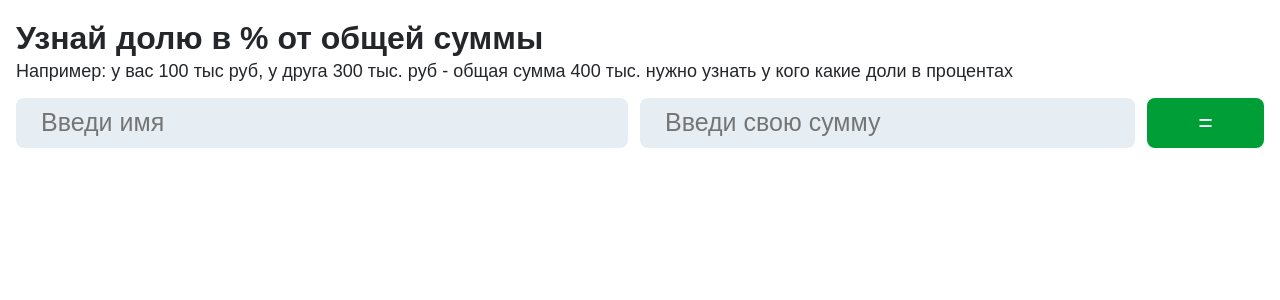
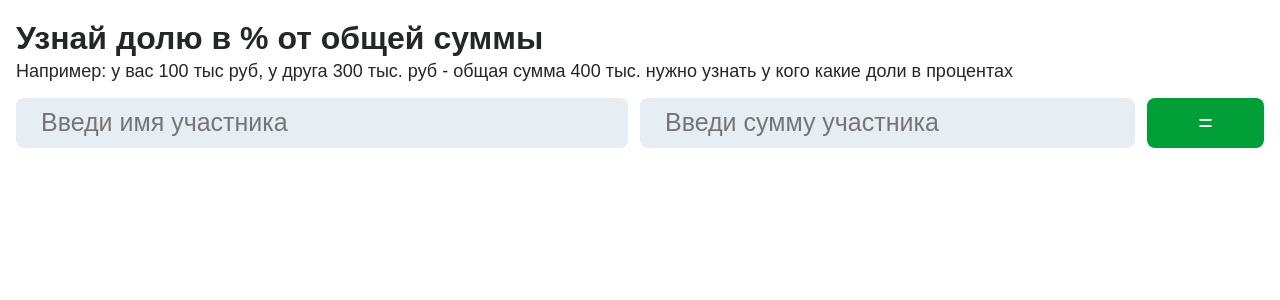
Before and after one commit to Nuruddin999/business-calculator, a Next.js app: page /myshare/ in a window 1280 px wide. Shown: the top 300 px of the page. Built offline with nearby package versions, Linux system fonts and the light colour scheme.

Commit message:
hcange placeholders

```diff
--- a/src/app/page.tsx
+++ b/src/app/page.tsx
@@ -64,13 +64,13 @@ export default function Home() {
                 <div className={styles.dataSide}>
                     <form className={styles.inpts} onSubmit={handleSubmit}>
                         <InputField
-                            placeholder="Введи имя"
+                            placeholder="Введи имя участника"
                             required
                             onChange={handleNameChange}
                             value={name}
                             type={"text"}/>
                         <InputField
-                            placeholder="Введи свою сумму"
+                            placeholder="Введи сумму участника"
                             required
                             onChange={handleSumChange}
                             value={sum}
```
